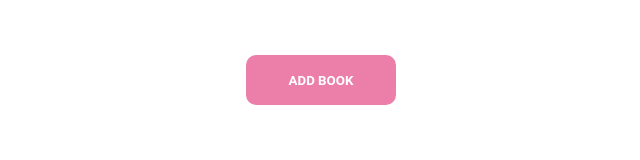
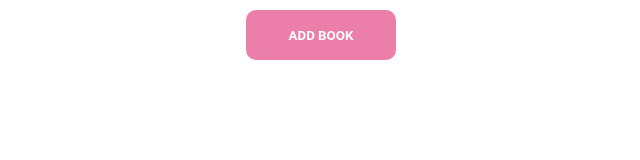
Before and after one commit to Mar-Devs/Library-Project, a plain HTML site: page index.html in a window 1280 px wide. Shown: the whole page, without its empty margins (319-959 px from the left). Drawn offline with Linux system fonts and the light colour scheme.

Commit message:
fixed css

```diff
--- a/style.css
+++ b/style.css
@@ -22,23 +22,12 @@
     url("src\assests\fonts\Roboto-Italic-VariableFont_wdth,wght.ttf") format("tff");
 }
 
-html{
-    height: auto;
-    margin: 0;
-    padding: 0;
-}
-
 body{
-    height: 100vh;
     display: flex;
     flex-direction: column;
+    margin: 10px auto;
     justify-content: center;
     align-items: center;
-    font-size: 10px;
-    overflow: auto;
-    padding: 0;
-    margin: 0;
-
 }
 
 .addBookContainer{
```
